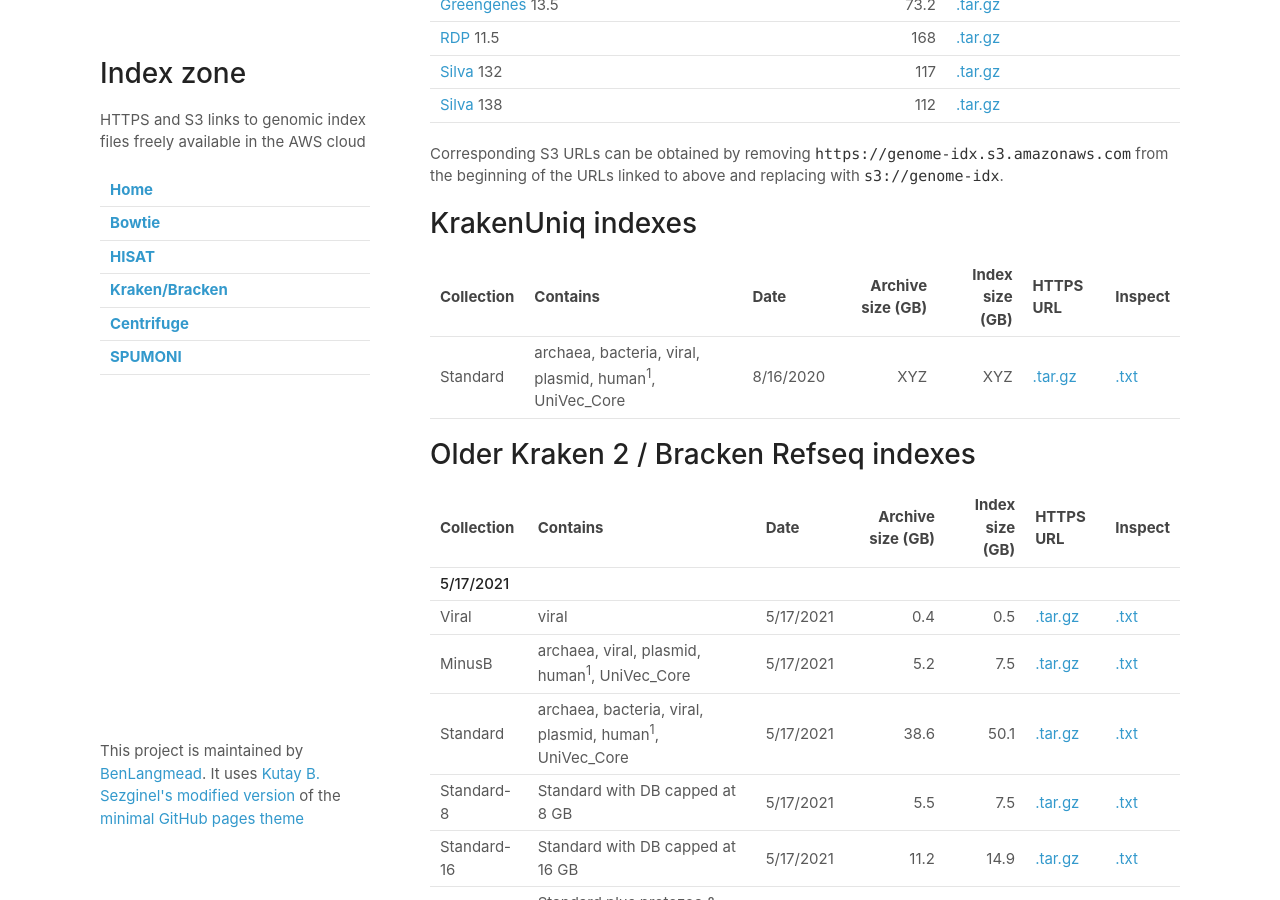
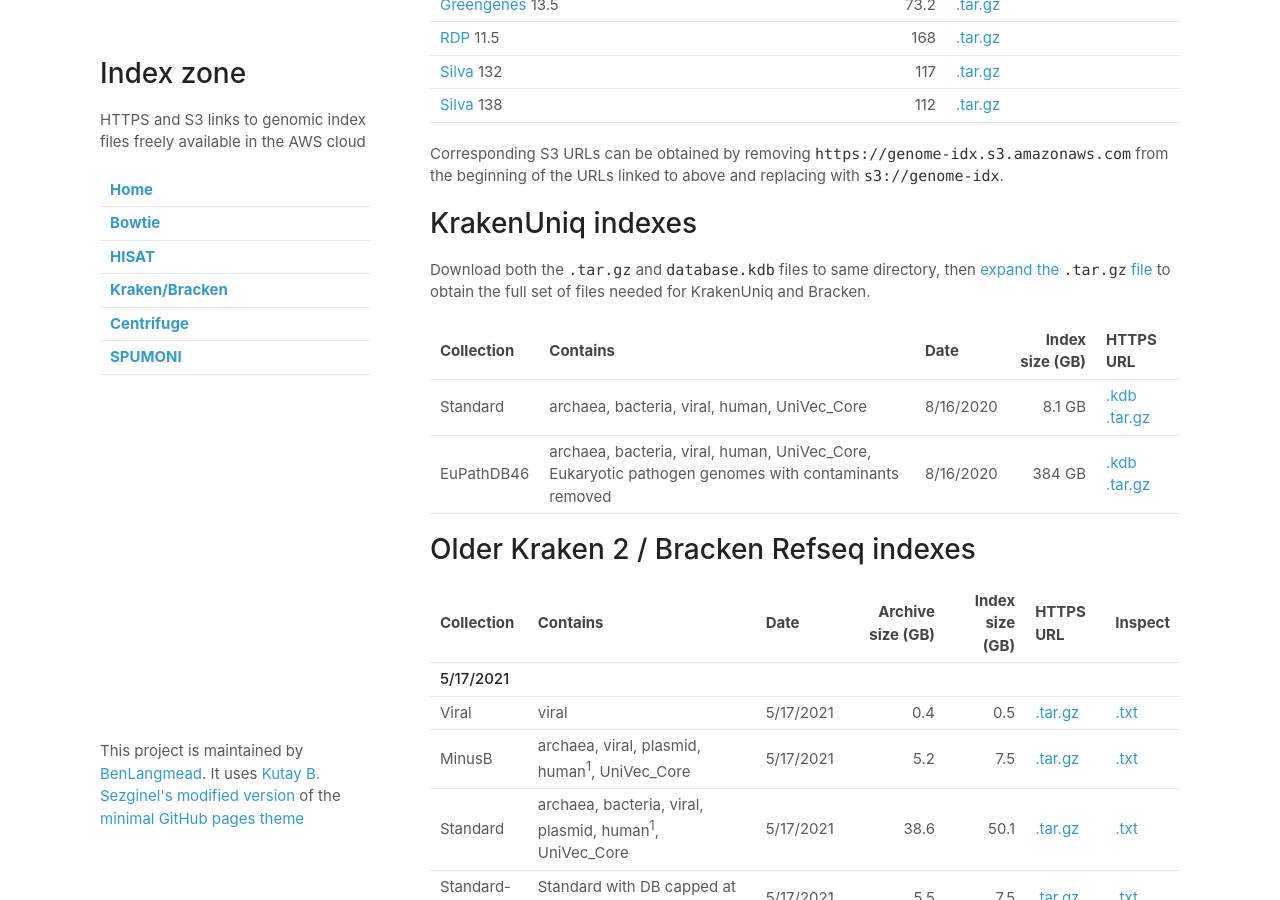
Before and after one commit to BenLangmead/aws-indexes, a Jekyll site: the page built from docs/k2.md, in a window 1280 px wide and 900 px high, scrolled down 1579 px. Built offline with Jekyll 4.4.1, drawn with Linux system fonts in a browser that asks for light colours; our own code applies the rules of GitHub Pages for plain Markdown files.

Commit message:
KrakenUniq updates

```diff
--- a/docs/k2.md
+++ b/docs/k2.md
@@ -89,12 +89,17 @@ Corresponding S3 URLs can be obtained by removing `https://genome-idx.s3.amazona
 
 # KrakenUniq indexes
 
-Collection    | Contains                                                          | Date      | Archive size (GB) | Index size (GB) | HTTPS URL                       | Inspect
-------------- |-------------------------------------------------------------------|-----------|------------------:|----------------:|---------------------------------| -------
-Standard      | archaea, bacteria, viral, plasmid, human<sup>1</sup>, UniVec_Core | 8/16/2020 |               XYZ |             XYZ | [.tar.gz][ku_standard_20220607] | [.txt][k2_standard_20220607_inspect]
+Download both the `.tar.gz` and `database.kdb` files to same directory, then [expand the `.tar.gz` file](https://linuxize.com/post/how-to-extract-unzip-tar-gz-file/) to obtain the full set of files needed for KrakenUniq and Bracken.
 
-[ku_standard_20220607]: https://genome-idx.s3.amazonaws.com/kraken/uniq
-[k2_standard_20220607_inspect]: https://genome-idx.s3.amazonaws.com/kraken/uniq
+Collection    | Contains                                                                                            | Date      | Index size (GB) | HTTPS URL                                                           |
+------------- |-----------------------------------------------------------------------------------------------------|-----------|----------------:|---------------------------------------------------------------------|
+Standard      | archaea, bacteria, viral, human, UniVec_Core                                                        | 8/16/2020 |          8.1 GB | [.kdb][ku_standard_20220816_db] [.tar.gz][ku_standard_20220816_tgz] |
+EuPathDB46    | archaea, bacteria, viral, human, UniVec_Core, Eukaryotic pathogen genomes with contaminants removed | 8/16/2020 |          384 GB | [.kdb][ku_eupath_20220816_db] [.tar.gz][ku_eupath_20220816_tgz]     |
+
+[ku_standard_20220816_tgz]: https://genome-idx.s3.amazonaws.com/kraken/uniq/krakendb-2020-08-16-STANDARD/kuniq_standard_minus.kdb.20200816.tgz
+[ku_standard_20220816_db]: https://genome-idx.s3.amazonaws.com/kraken/uniq/krakendb-2020-08-16-STANDARD/database.kdb
+[ku_eupath_20220816_tgz]: https://genome-idx.s3.amazonaws.com/kraken/uniq/krakendb-2020-08-16-all_pluseupath/kuniq_standard_plus_eupath_minus.kdb.20200816.tgz
+[ku_eupath_20220816_db]: https://genome-idx.s3.amazonaws.com/kraken/uniq/krakendb-2020-08-16-all_pluseupath/database.kdb
 
 # Older Kraken 2 / Bracken Refseq indexes
 
```
